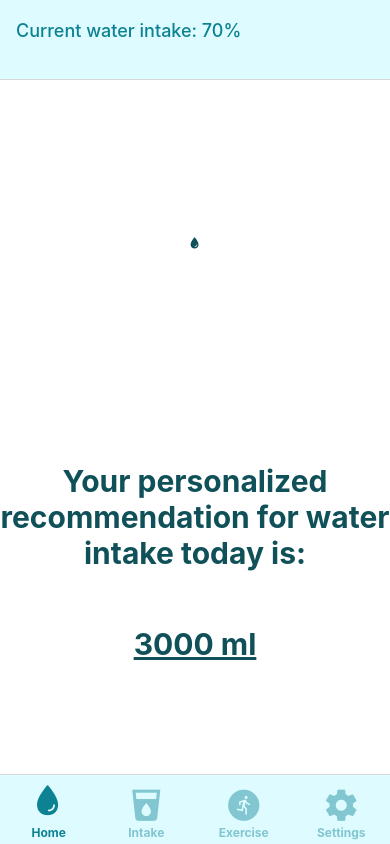
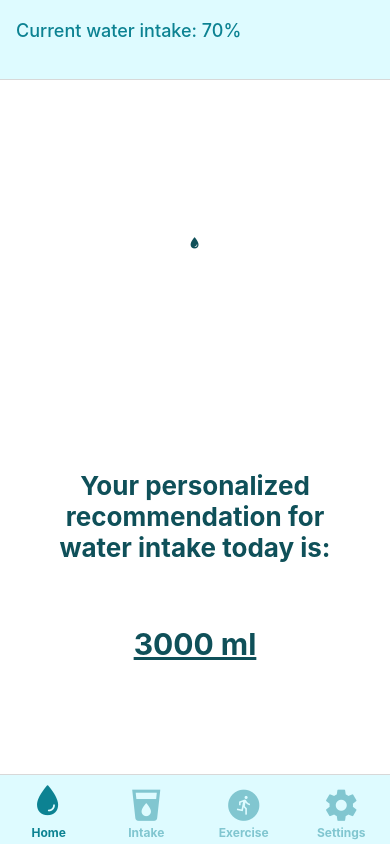
Before and after one commit to richardm213/hydration-helper, a React Native app: screen /Home in a window 390 px wide. Built offline with nearby package versions, Linux system fonts and the light colour scheme.

Commit message:
Update suggestion text to smaller font size

```diff
--- a/components/RecommendationTab.js
+++ b/components/RecommendationTab.js
@@ -27,8 +27,9 @@ const styles = StyleSheet.create({
   },
   suggestionText: {
     color: turquoise,
-    fontSize: 30,
+    fontSize: 26,
     fontWeight: 'bold',
+    marginHorizontal: 30,
     textAlign: 'center',
   },
   suggestionTextView: {
```
